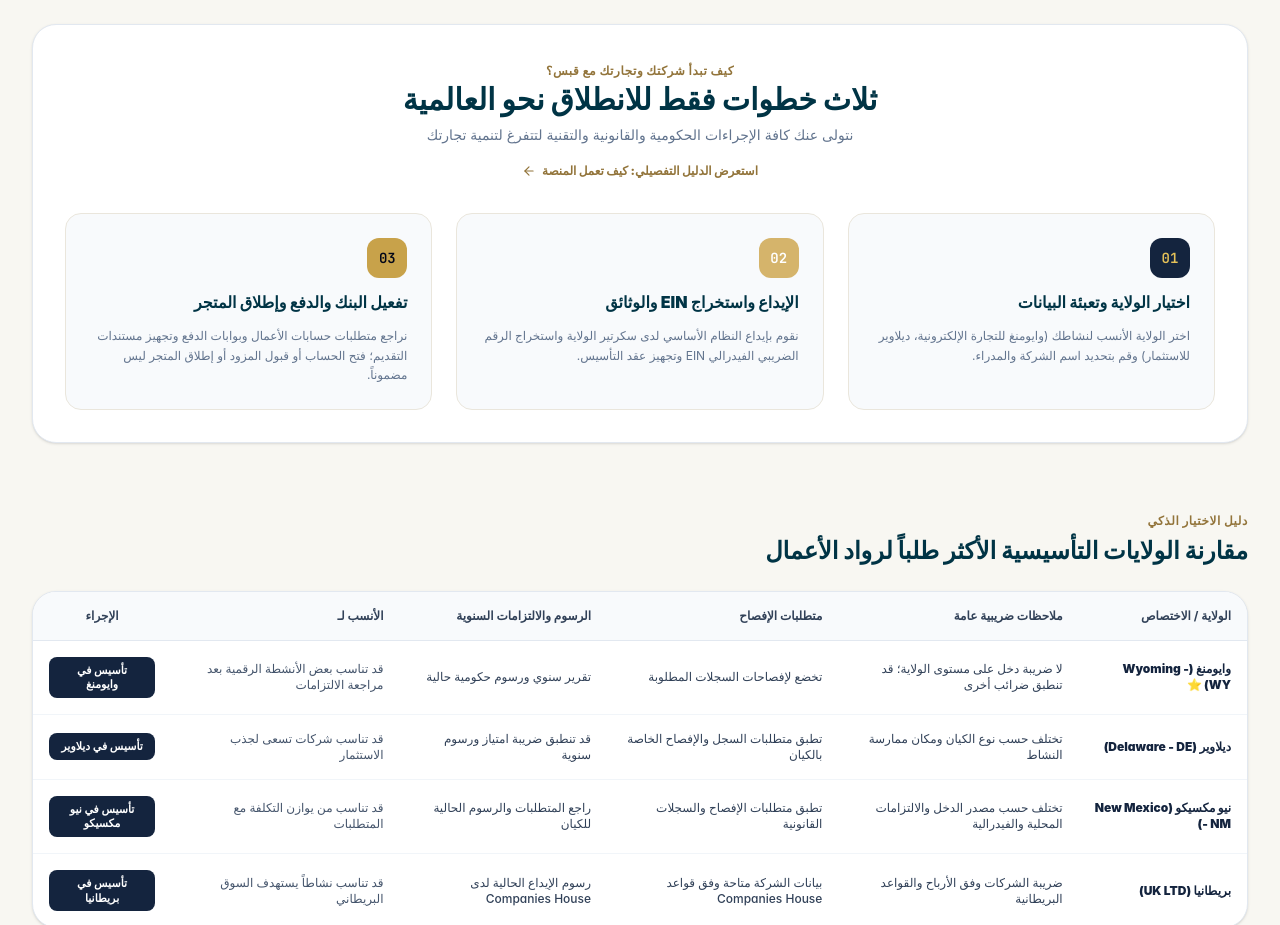
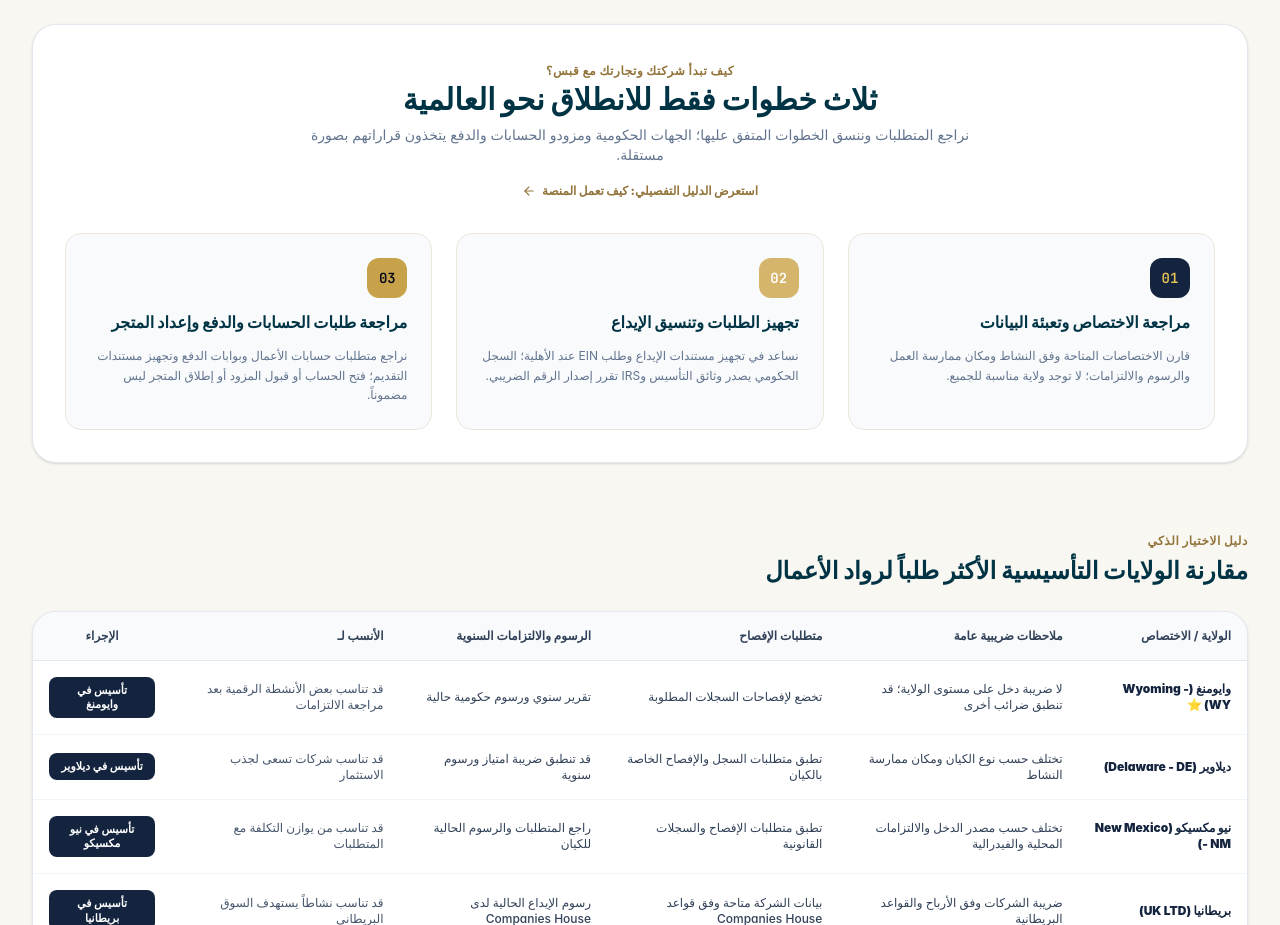
Before and after one commit to velouraa12-design/QABS-, a React (Vite) app: page / in a window 1280 px wide. Shown: the part 3240-4165 px from the top of the page. Built offline with nearby package versions, Linux system fonts and the light colour scheme; no server answers.

Commit message:
fix: qualify three-step formation and launch journey

```diff
--- a/src/components/LandingView.tsx
+++ b/src/components/LandingView.tsx
@@ -974,8 +974,8 @@ export const LandingView: React.FC<LandingViewProps> = ({
             </h2>
             <p className="text-xs sm:text-sm text-slate-500">
               {isAr
-                ? 'نتولى عنك كافة الإجراءات الحكومية والقانونية والتقنية لتتفرغ لتنمية تجارتك'
-                : 'We manage all legal, governmental, and technical procedures so you can focus on scale'}
+                ? 'نراجع المتطلبات وننسق الخطوات المتفق عليها؛ الجهات الحكومية ومزودو الحسابات والدفع يتخذون قراراتهم بصورة مستقلة.'
+                : 'We review requirements and coordinate the agreed scope; government registries and account/payment providers make their own decisions.'}
             </p>
             <div className="pt-1">
               <AppLink
@@ -994,12 +994,12 @@ export const LandingView: React.FC<LandingViewProps> = ({
                 01
               </div>
               <h3 className="text-base font-black text-[#003445] dark:text-white">
-                {isAr ? 'اختيار الولاية وتعبئة البيانات' : 'Select State & Enter Details'}
+                {isAr ? 'مراجعة الاختصاص وتعبئة البيانات' : 'Review Jurisdiction & Enter Details'}
               </h3>
               <p className="text-xs text-slate-500 leading-relaxed">
                 {isAr
-                  ? 'اختر الولاية الأنسب لنشاطك (وايومنغ للتجارة الإلكترونية، ديلاوير للاستثمار) وقم بتحديد اسم الشركة والمدراء.'
-                  : 'Choose the best state (Wyoming for commerce, Delaware for VC) and specify company name & managers.'}
+                  ? 'قارن الاختصاصات المتاحة وفق النشاط ومكان ممارسة العمل والرسوم والالتزامات؛ لا توجد ولاية مناسبة للجميع.'
+                  : 'Compare supported jurisdictions against business activity, operating location, fees, and obligations; no single state fits everyone.'}
               </p>
             </div>
 
@@ -1008,12 +1008,12 @@ export const LandingView: React.FC<LandingViewProps> = ({
                 02
               </div>
               <h3 className="text-base font-black text-[#003445] dark:text-white">
-                {isAr ? 'الإيداع واستخراج EIN والوثائق' : 'State Filing & IRS EIN'}
+                {isAr ? 'تجهيز الطلبات وتنسيق الإيداع' : 'Application Preparation & Filing Coordination'}
               </h3>
               <p className="text-xs text-slate-500 leading-relaxed">
                 {isAr
-                  ? 'نقوم بإيداع النظام الأساسي لدى سكرتير الولاية واستخراج الرقم الضريبي الفيدرالي EIN وتجهيز عقد التأسيس.'
-                  : 'We file Articles of Organization, obtain IRS EIN letter, and issue the custom Operating Agreement.'}
+                  ? 'نساعد في تجهيز مستندات الإيداع وطلب EIN عند الأهلية؛ السجل الحكومي يصدر وثائق التأسيس وIRS تقرر إصدار الرقم الضريبي.'
+                  : 'We help prepare filing and EIN application documents where eligible; the registry issues formation records and the IRS decides whether to issue an EIN.'}
               </p>
             </div>
 
@@ -1022,7 +1022,7 @@ export const LandingView: React.FC<LandingViewProps> = ({
                 03
               </div>
               <h3 className="text-base font-black text-[#003445] dark:text-white">
-                {isAr ? 'تفعيل البنك والدفع وإطلاق المتجر' : 'Banking, Gateways & Launch'}
+                {isAr ? 'مراجعة طلبات الحسابات والدفع وإعداد المتجر' : 'Account Applications, Payments & Store Setup Review'}
               </h3>
               <p className="text-xs text-slate-500 leading-relaxed">
                 {isAr
```
